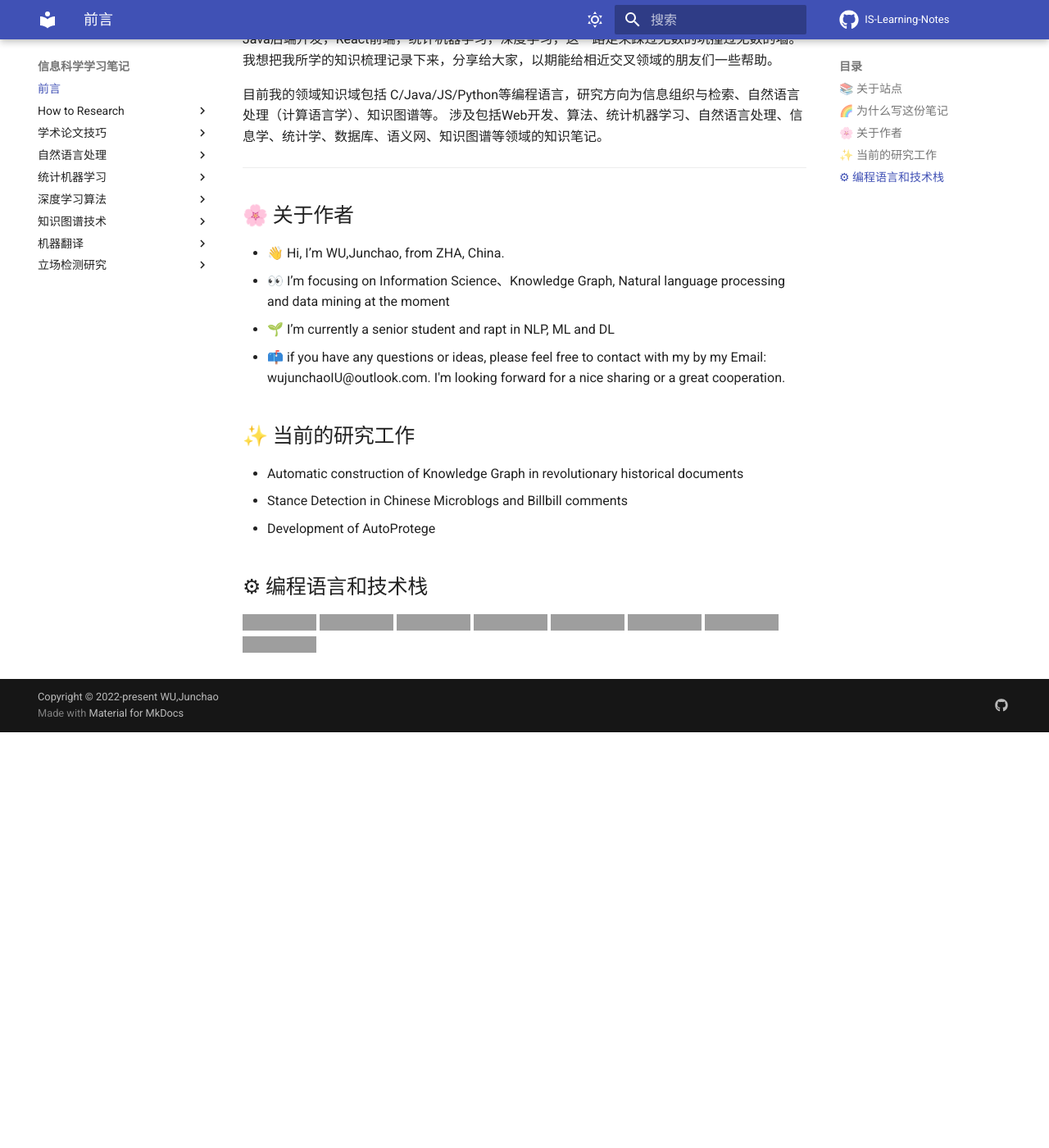
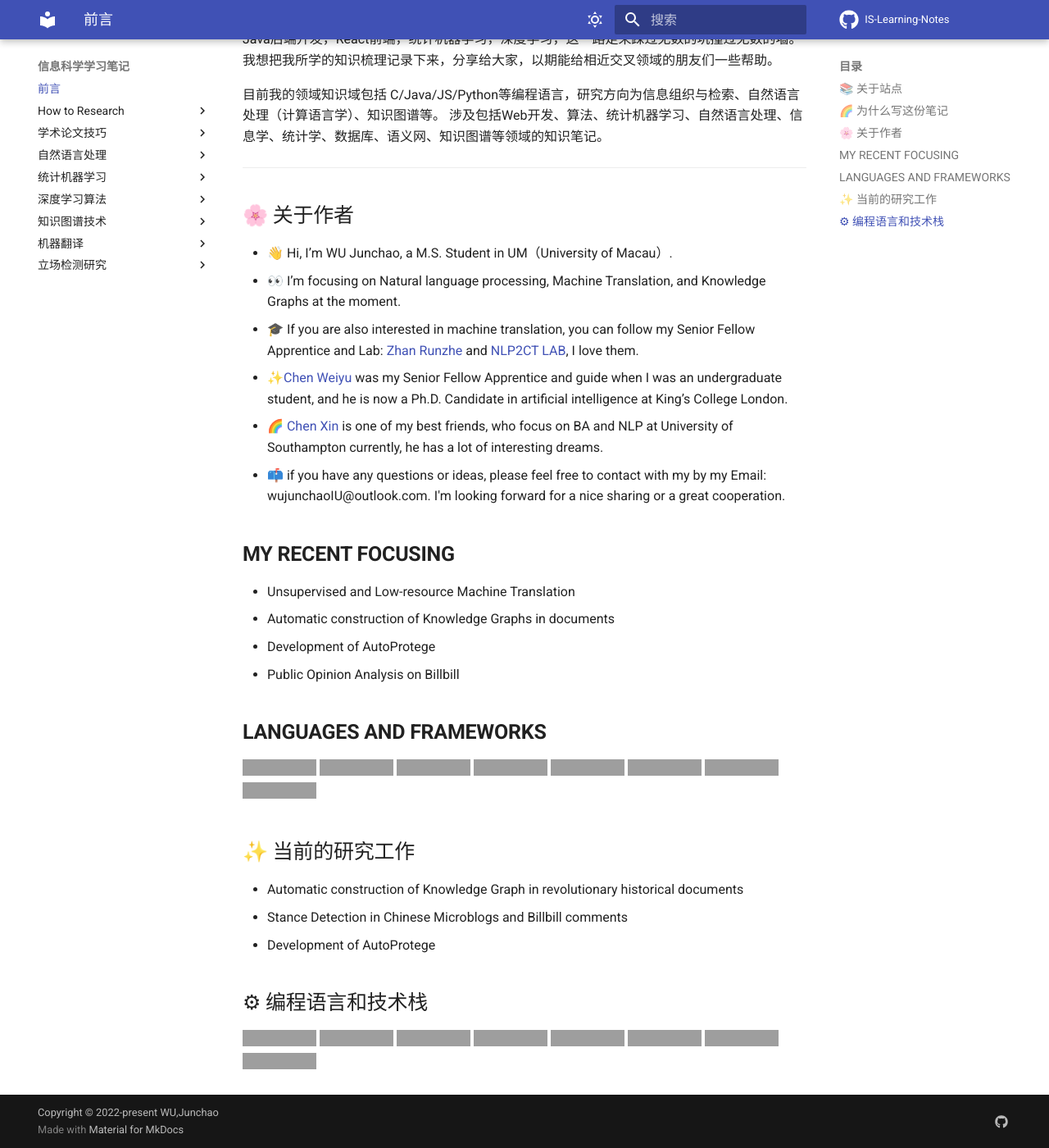
Before and after one commit to junchaoIU/NLP-Learning-Notes, an MkDocs documentation site: the page built from docs/index.md, in a window 1280 px wide and 1400 px high, scrolled down 725 px. Shown: the whole window at 82% size. Built offline with MkDocs 1.6.1 and Material for MkDocs 9.7.7, drawn with Linux system fonts in a browser that asks for light colours; comment, search, counter and statistics services are not loaded; before the commit the page ends 1618 px from its top, so only the background shows below that; grey boxes are pictures that could not be loaded.

Commit message:
Update index.md

```diff
--- a/docs/index.md
+++ b/docs/index.md
@@ -23,10 +23,28 @@ CS是一个很广泛的领域，是下一个50年各学科飞速发展的助力
 
 ----
 ## 🌸 关于作者
-- 👋 Hi, I’m WU,Junchao, from ZHA, China.
-- 👀 I’m focusing on Information Science、Knowledge Graph, Natural language processing and data mining at the moment
-- 🌱 I’m currently a senior student and rapt in NLP, ML and DL
+- 👋 Hi, I’m WU Junchao, a M.S. Student in UM（University of Macau）.
+- 👀 I’m focusing on Natural language processing, Machine Translation, and Knowledge Graphs at the moment.
+- 🎓 If you are also interested in machine translation, you can follow my Senior Fellow Apprentice and Lab: [Zhan Runzhe](https://github.com/Ririkoo) and [NLP2CT LAB](https://github.com/NLP2CT), I love them.
+- ✨[Chen Weiyu](https://github.com/weiyuchens) was my Senior Fellow Apprentice and guide when I was an undergraduate student, and he is now a Ph.D. Candidate in artificial intelligence at King’s College London.
+- 🌈 [Chen Xin](https://github.com/Chen-X666) is one of my best friends, who focus on BA and NLP at University of Southampton currently, he has a lot of interesting dreams.
 - 📫 if you have any questions or ideas, please feel free to contact with my by my Email: wujunchaoIU@outlook.com. I'm looking forward for a nice sharing or a great cooperation.
+
+## **MY RECENT FOCUSING**
+- Unsupervised and Low-resource Machine Translation
+- Automatic construction of Knowledge Graphs in documents
+- Development of AutoProtege
+- Public Opinion Analysis on Billbill
+
+## **LANGUAGES AND FRAMEWORKS**
+![Java](https://img.shields.io/badge/-Java-192133?style=flat-square&logo=java&logoColor=white)
+![Python](https://img.shields.io/badge/-Python-192133?style=flat-square&logo=python&logoColor=white)
+![JavaScript](https://img.shields.io/badge/-JavaScript-192133?style=flat-square&logo=javaScript&logoColor=white)
+![SpringBoot](https://img.shields.io/badge/-SpringBoot-192133?style=flat-square&logo=spring&logoColor=white)
+![React](https://img.shields.io/badge/-React-192133?style=flat-square&logo=react&logoColor=white)
+![MySQL](https://img.shields.io/badge/-MySQL-192133?style=flat-square&logo=mysql&logoColor=white)
+![Kreas](https://img.shields.io/badge/-Kreas-192133?style=flat-square&logo=figma&logoColor=white)
+![Tensortflow](https://img.shields.io/badge/-Tensortflow-192133?style=flat-square&logo=figma&logoColor=white)
 
 ## ✨ 当前的研究工作
 - Automatic construction of Knowledge Graph in revolutionary historical documents
```
